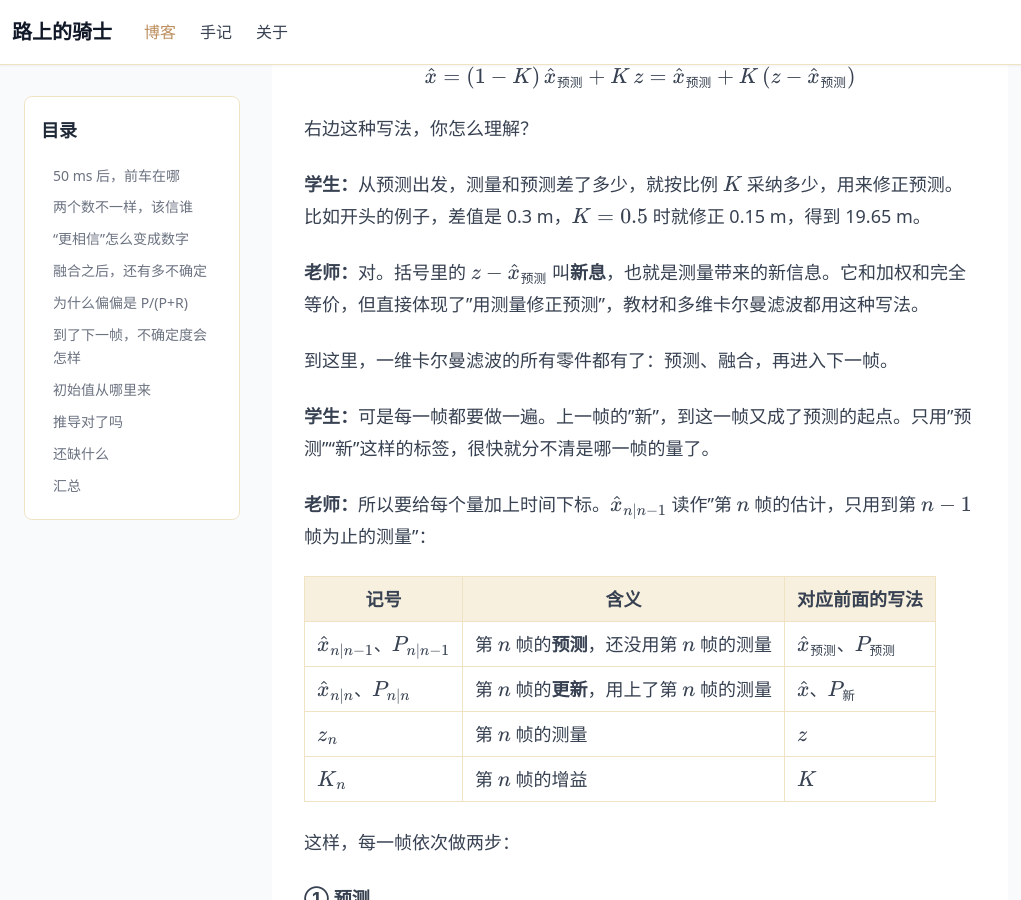
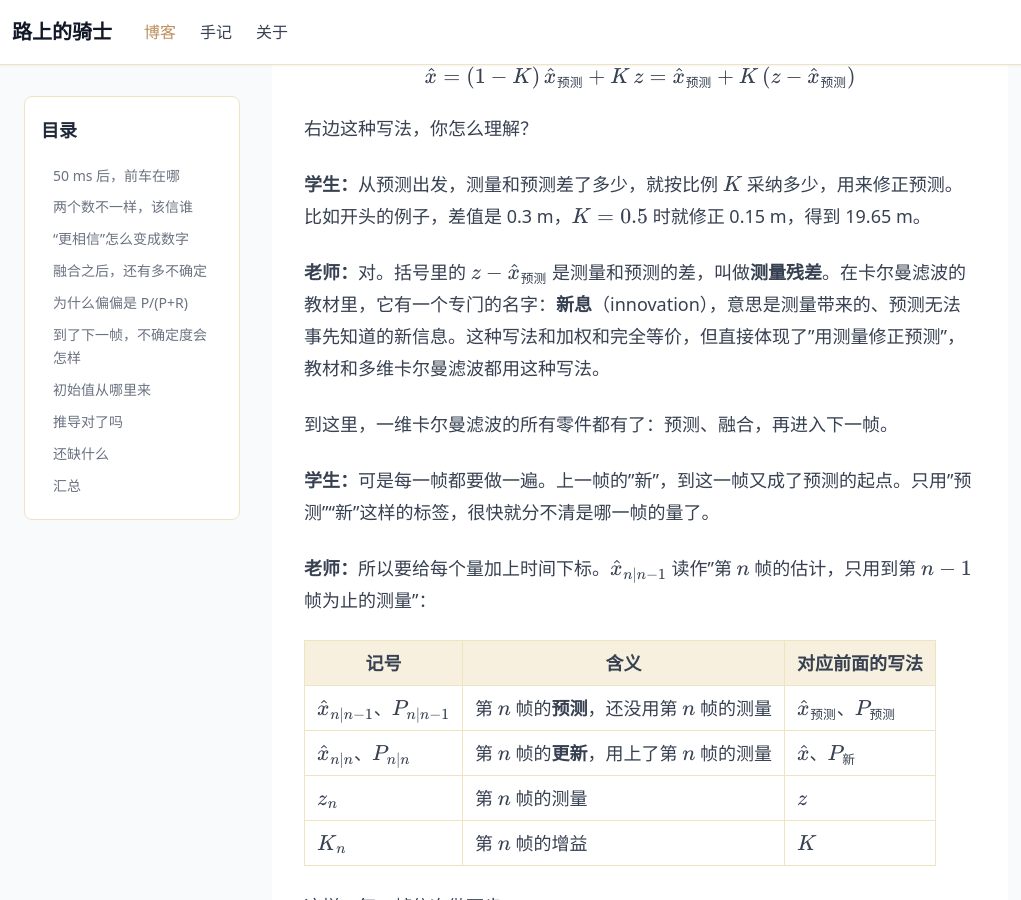
Before and after one commit to luli100/luli100.github.io, a Jekyll site: the page built from _posts/2026-11-07-kalman-filter-1d.md, in a window 1280 px wide and 900 px high, scrolled down 7079 px. Shown: the whole window, without its empty margins (0-1021 px from the left). Built offline with Jekyll 4.4.1, drawn with Linux system fonts in a browser that asks for light colours; formulas are drawn with MathJax 3; some of the changed text lies outside the part shown.

Commit message:
Call the Kalman innovation a measurement residual first
Lead with the more familiar term and give 新息 (innovation) as the
textbook name.

Co-Authored-By: Claude Opus 5.5 <noreply@anthropic.com>

```diff
--- a/_posts/2026-11-07-kalman-filter-1d.md
+++ b/_posts/2026-11-07-kalman-filter-1d.md
@@ -248,7 +248,7 @@ $$
 
 **学生：**从预测出发，测量和预测差了多少，就按比例 $$K$$ 采纳多少，用来修正预测。比如开头的例子，差值是 0.3 m，$$K = 0.5$$ 时就修正 0.15 m，得到 19.65 m。
 
-**老师：**对。括号里的 $$z - \hat{x}_{\text{预测}}$$ 叫**新息**，也就是测量带来的新信息。它和加权和完全等价，但直接体现了"用测量修正预测"，教材和多维卡尔曼滤波都用这种写法。
+**老师：**对。括号里的 $$z - \hat{x}_{\text{预测}}$$ 是测量和预测的差，叫做**测量残差**。在卡尔曼滤波的教材里，它有一个专门的名字：**新息**（innovation），意思是测量带来的、预测无法事先知道的新信息。这种写法和加权和完全等价，但直接体现了"用测量修正预测"，教材和多维卡尔曼滤波都用这种写法。
 
 到这里，一维卡尔曼滤波的所有零件都有了：预测、融合，再进入下一帧。
 
@@ -391,7 +391,7 @@ $$
 | $$\hat{x}_{n\vert n-1} = \hat{x}_{n-1\vert n-1} + v\,\Delta t$$ | 匀速运动模型，$$v$$ 为距离变化率，负值表示靠近 |
 | $$P_{n\vert n-1} = P_{n-1\vert n-1} + Q$$ | 模型没考虑到的变化带来新的不确定性 |
 | $$\hat{x}_{n\vert n} = (1-K_n)\,\hat{x}_{n\vert n-1} + K_n\,z_n$$ | 预测与测量的加权和，权重之和为 1 |
-| $$\hat{x}_{n\vert n} = \hat{x}_{n\vert n-1} + K_n\,(z_n - \hat{x}_{n\vert n-1})$$ | 加权和的等价写法：用新息修正预测 |
+| $$\hat{x}_{n\vert n} = \hat{x}_{n\vert n-1} + K_n\,(z_n - \hat{x}_{n\vert n-1})$$ | 加权和的等价写法：用测量残差（新息）修正预测 |
 | $$P_{n\vert n} = (1-K_n)^2 P_{n\vert n-1} + K_n^2 R$$ | 独立误差加权求和的方差，对任意 $$K_n$$ 成立 |
 | $$K_n = P_{n\vert n-1}/(P_{n\vert n-1}+R)$$ | 让上式最小的增益 |
 | $$P_{n\vert n} = (1-K_n)P_{n\vert n-1}$$ | 代入最优 $$K_n$$ 后的化简 |
```
